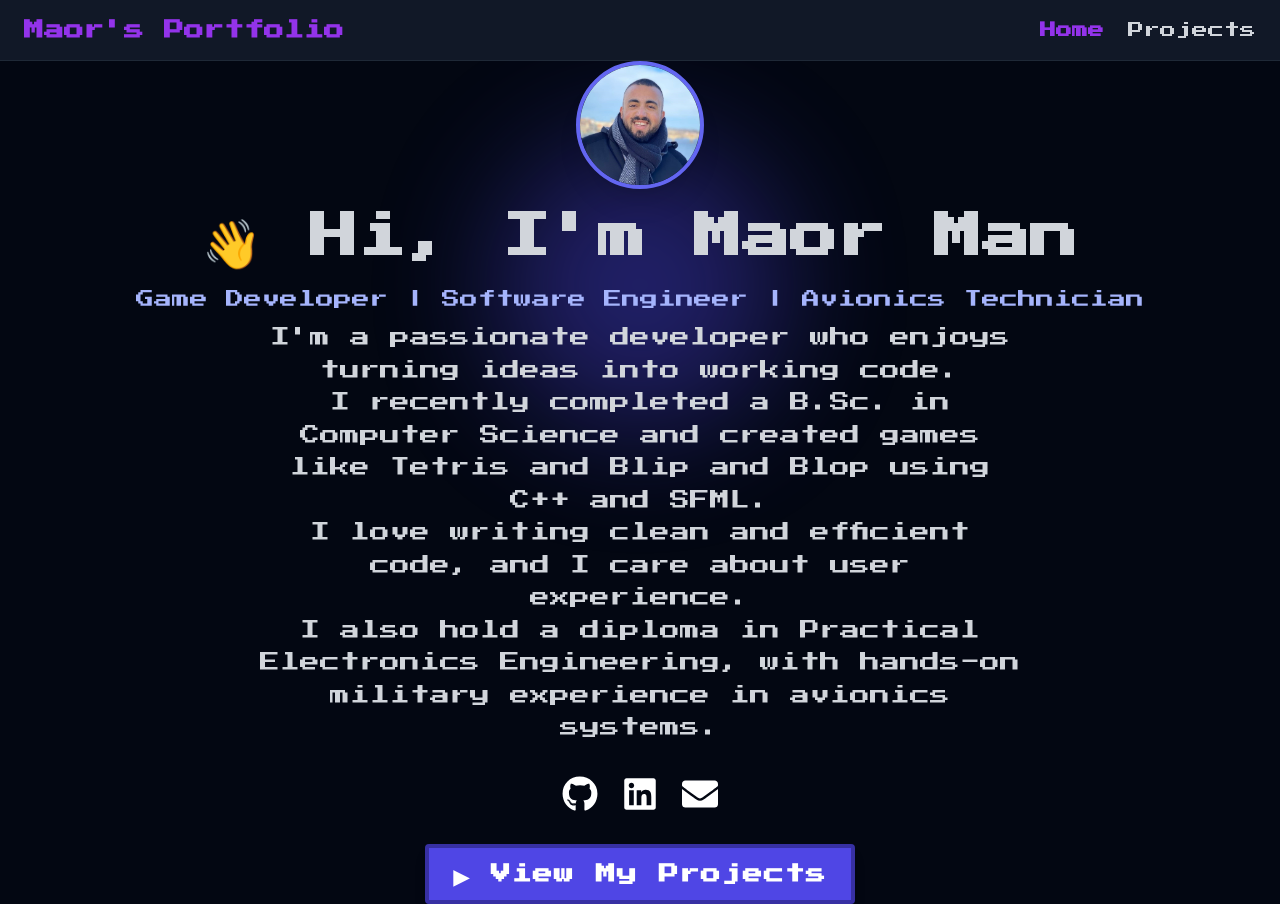
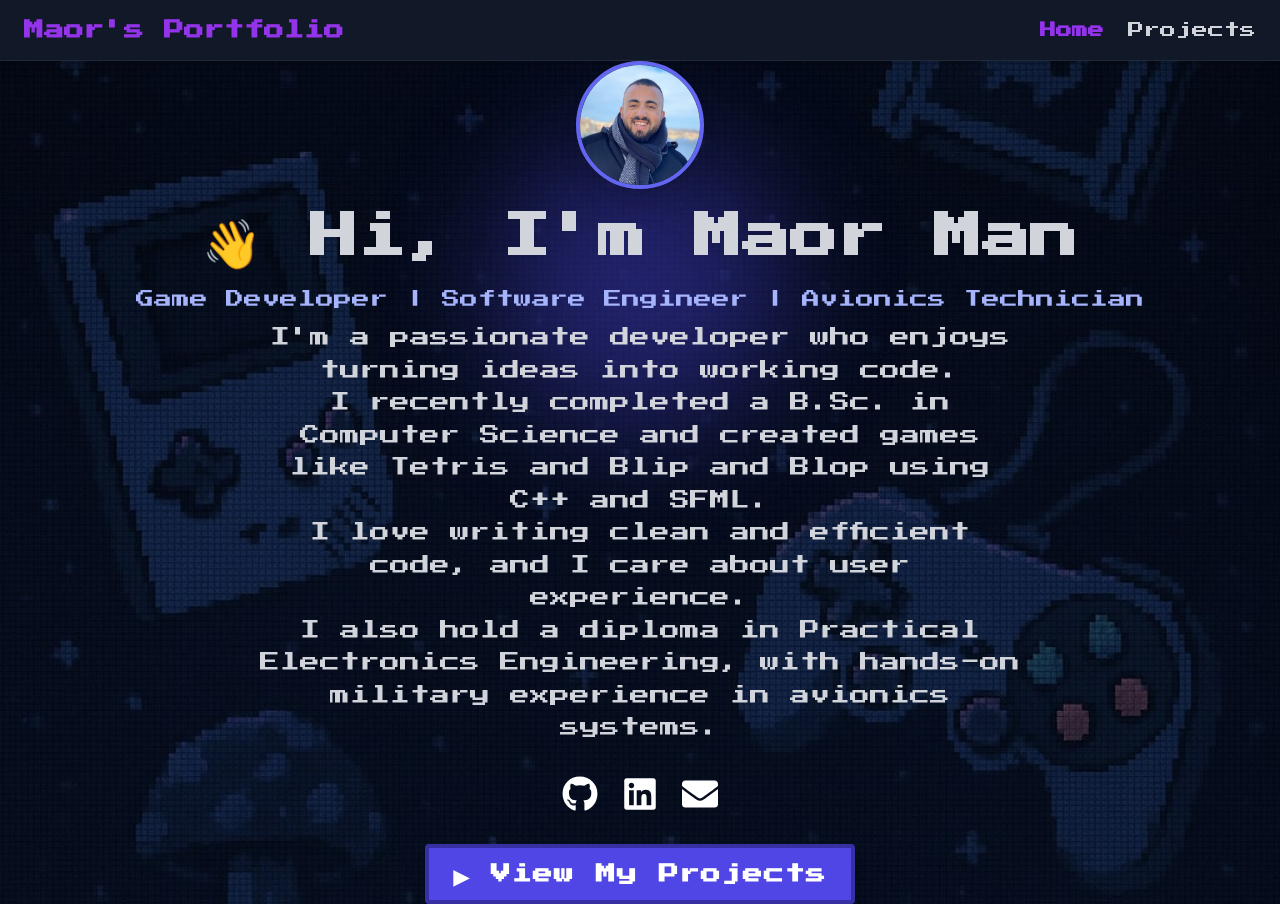
Before and after one commit to MaorMan1/my-portfolio, a React (Vite) app in the folder frontend/: page / in a window 1280 px wide. Built offline with nearby package versions, Linux system fonts and the light colour scheme.

Commit message:
Home page additions

```diff
--- a/frontend/src/pages/Home.tsx
+++ b/frontend/src/pages/Home.tsx
@@ -33,7 +33,7 @@ function Home() {
   const handleTouchEnd = () => setShowGlow(false)
 
   return (
-    <div className="relative flex flex-col items-center justify-center min-h-screen px-4 text-center bg-gray-950 text-white overflow-hidden">
+    <div className="relative flex flex-col items-center justify-center min-h-screen px-4 text-center text-white overflow-hidden">
       {/* 🔮 Static blurred glow behind profile image */}
       <div className="absolute w-72 h-72 bg-indigo-600 opacity-30 blur-3xl rounded-full top-20 animate-pulse z-0" />
 
```
